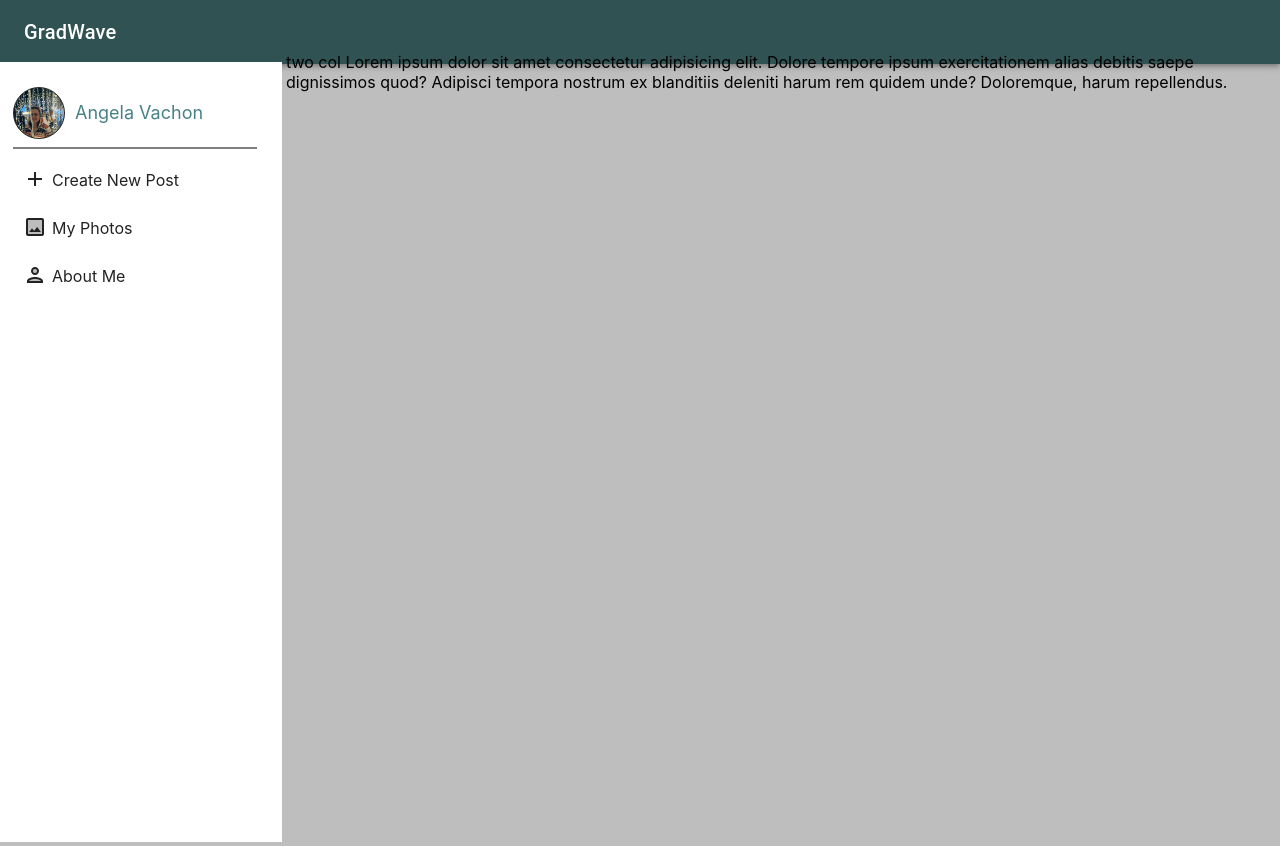
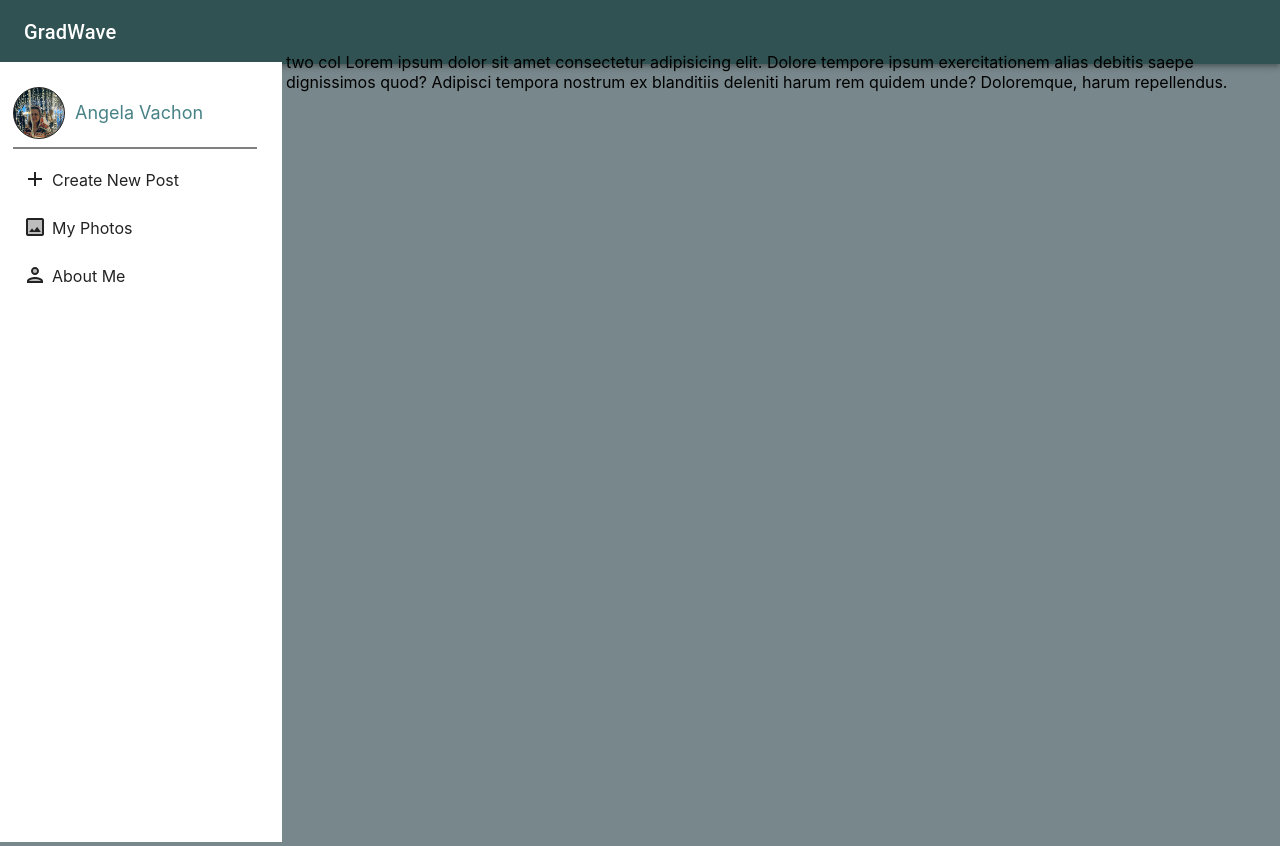
Before and after one commit to Heyrio/GradWave, a React (Create React App) app: page / in a window 1280 px wide. Built offline with nearby package versions, Linux system fonts and the light colour scheme.

Commit message:
global color change

```diff
--- a/src/index.css
+++ b/src/index.css
@@ -5,7 +5,7 @@ body {
     sans-serif;
   -webkit-font-smoothing: antialiased;
   -moz-osx-font-smoothing: grayscale;
-  background-color: #BEBEBE;
+  background-color: #77878B;
 }
 
 code {
```
